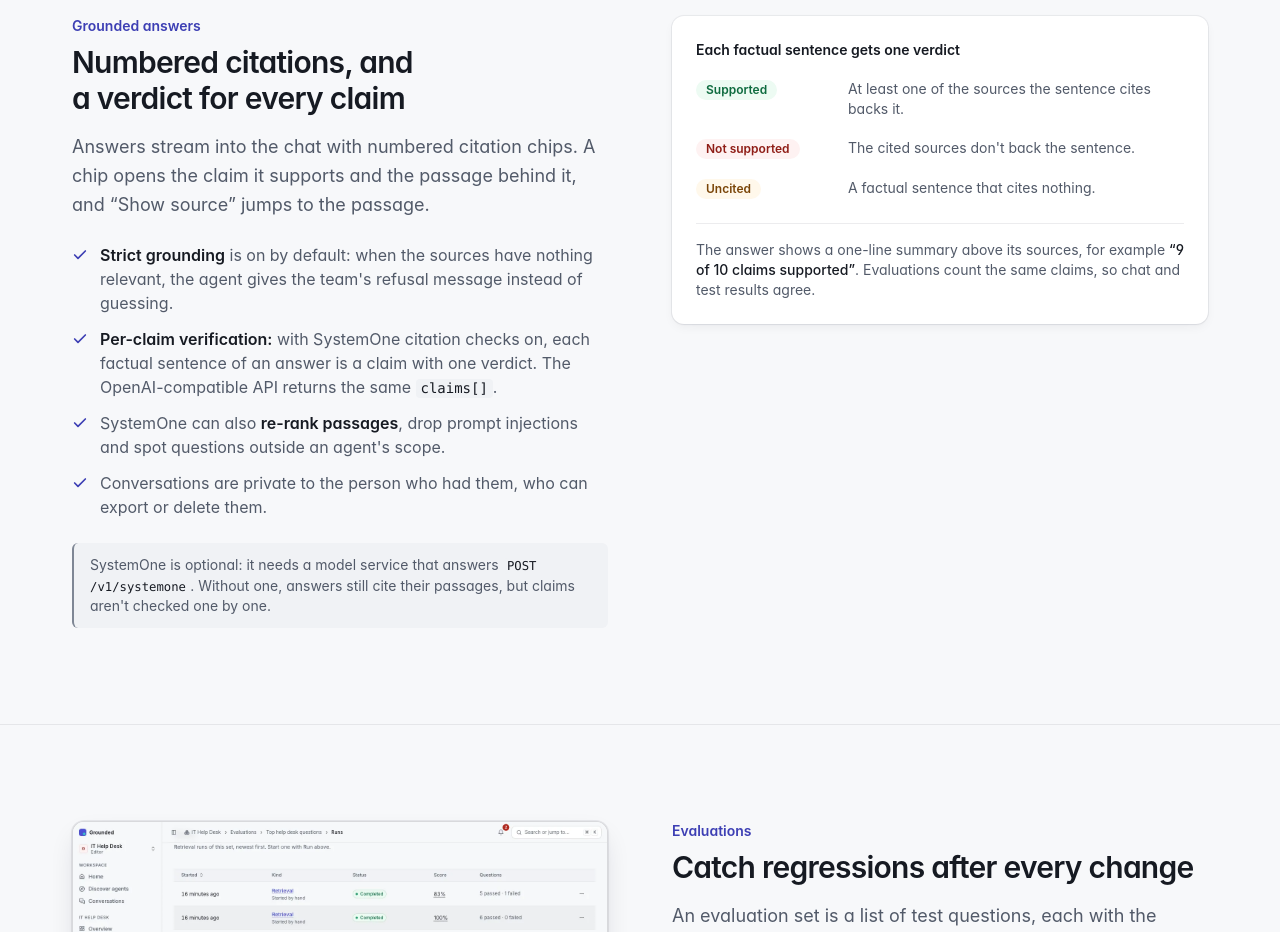
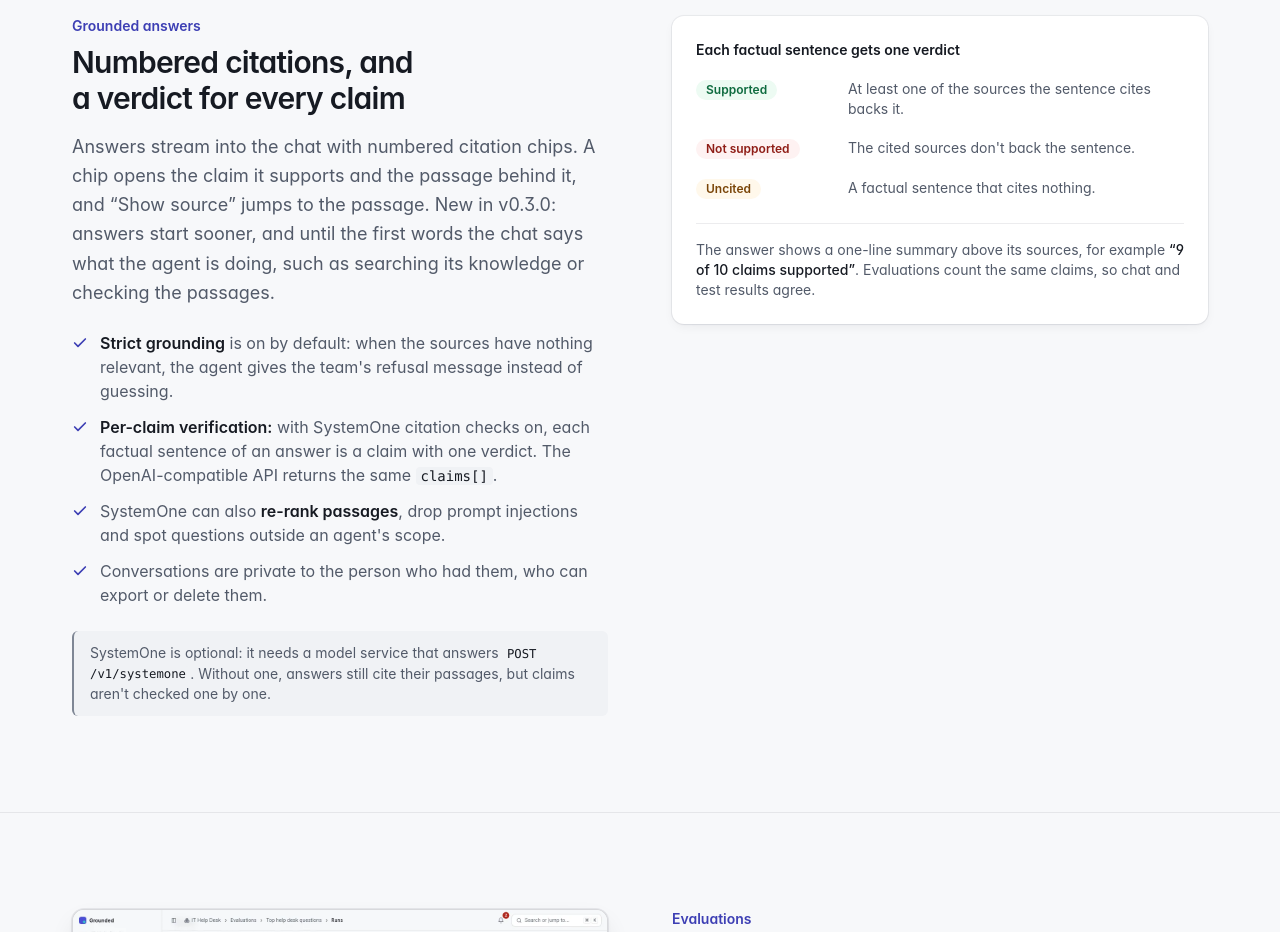
Before and after one commit to ncecere/grounded-website, a Next.js app: page / in a window 1280 px wide. Shown: the part 2580-3512 px from the top of the page. Built offline with nearby package versions, Linux system fonts and the light colour scheme.

Commit message:
Grounded answers: new in v0.3.0, answers start sooner and the chat says what the agent is doing until the first words

```diff
--- a/app/page.tsx
+++ b/app/page.tsx
@@ -268,7 +268,9 @@ function Features() {
         lead={
           <p>
             Answers stream into the chat with numbered citation chips. A chip opens the claim it supports and the
-            passage behind it, and <q>Show source</q> jumps to the passage.
+            passage behind it, and <q>Show source</q> jumps to the passage. New in v0.3.0: answers start sooner, and
+            until the first words the chat says what the agent is doing, such as searching its knowledge or checking the
+            passages.
           </p>
         }
         bullets={[
```
